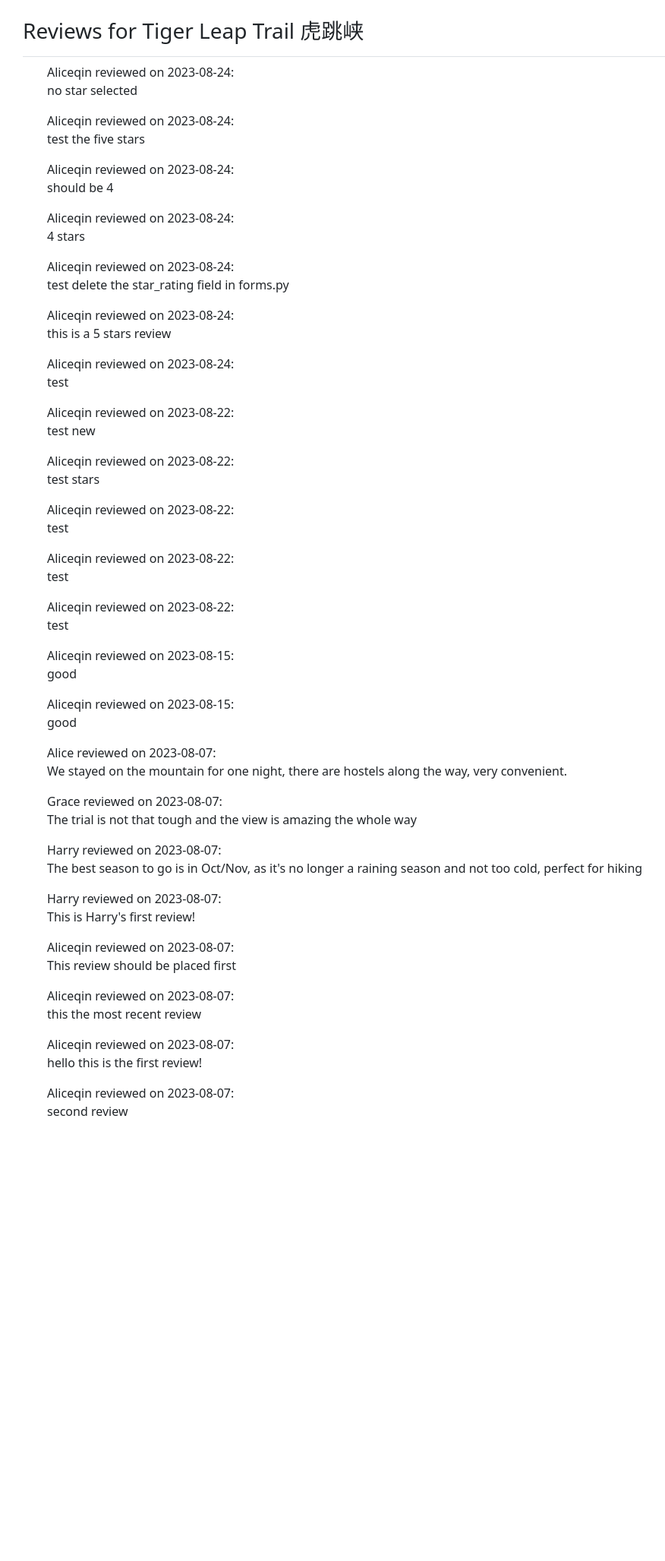
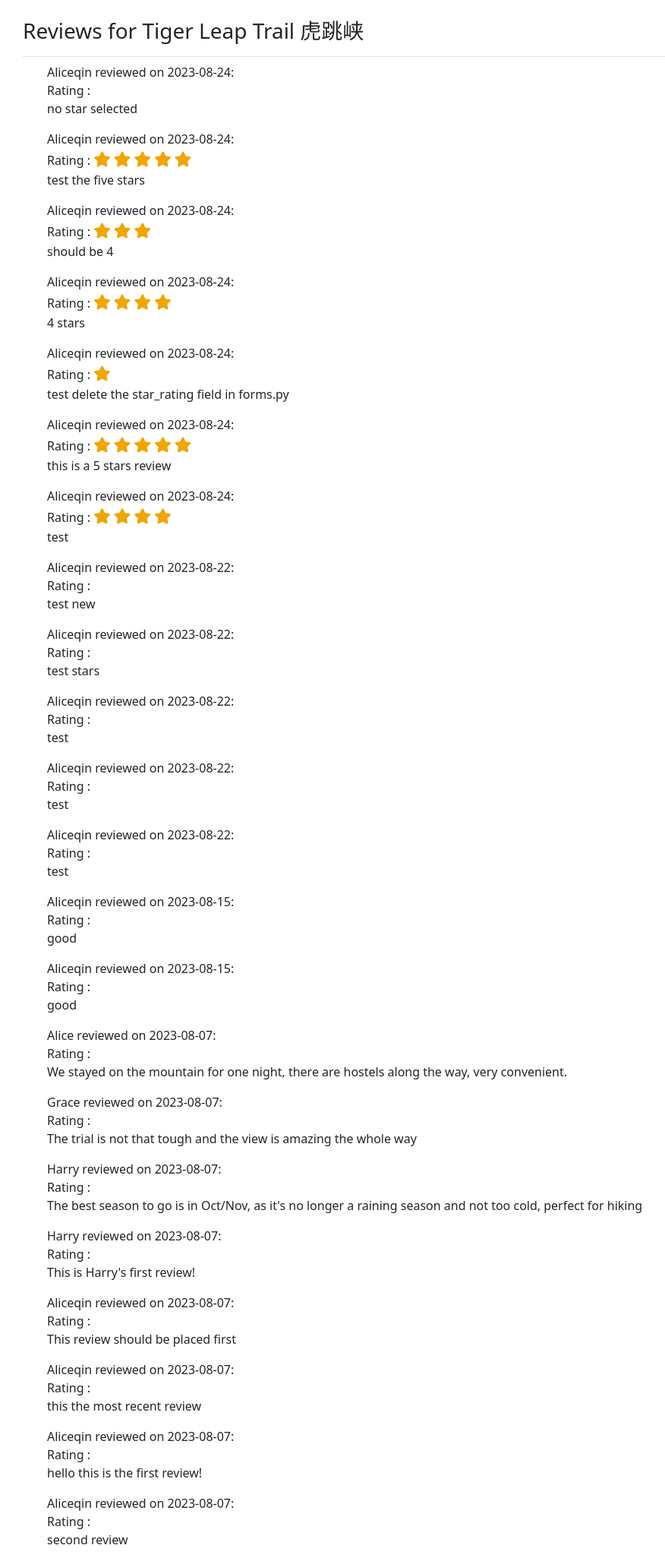
Before and after one commit to aliceKjQin/cityGuide, a Django app: page /trail_reviews/1 in a window 1280 px wide. Shown: the part 88-2143 px from the top of the page at 76% size, without its empty margins (52-928 px from the left). Before the commit the page ends 1557 px from the top, so only its background shows below. Run offline with Django 4.2, Linux system fonts and the light colour scheme; a user stored in the database is signed in; data comes from the database, SQL or seed files in the repository; some libraries are stand-ins or nearby versions.

Commit message:
added star rating to trail_reviews.html

```diff
--- a/lijiang_guide/templates/lijiang_guide/trail.html
+++ b/lijiang_guide/templates/lijiang_guide/trail.html
@@ -19,7 +19,7 @@
       {% for review in latest_reviews %}
         <li>
           <p>{{review.user.username|title }} reviewed on {{review.date|date:"Y-m-d" }}:
-            <p>
+            <br>
             Rating:
             <!-- refer to the custom tags defined in custom_tags.py as can't directly call range() in template -->
             {% for _ in review.star_rating|get_star_rating_range %}
@@ -27,7 +27,7 @@
               <i class="fas fa-star"></i>
               </span>
             {% endfor %}
-            </p>
+            <br>
             {{ review }}
           </p>
         </li>
--- a/lijiang_guide/templates/lijiang_guide/trail_reviews.html
+++ b/lijiang_guide/templates/lijiang_guide/trail_reviews.html
@@ -1,6 +1,7 @@
 {% extends 'lijiang_guide/base.html' %}
 {% load static %}
 {% load django_bootstrap5 %}
+{% load custom_tags %}
 
 {% block page_header %}
   <h3>Reviews for {{ trail }}</h3>
@@ -9,7 +10,18 @@
 {% block content %}
   <ul>
     {% for review in reviews %}
-      <li><p>{{ review.user.username|title }} reviewed on {{ review.date|date:"Y-m-d" }}:<br> {{ review.review }}</p></li>
+      <li>
+        <p>
+          {{ review.user.username|title }} reviewed on {{ review.date|date:"Y-m-d" }}:
+          <br>
+          Rating :
+            {% for _ in review.star_rating|get_star_rating_range %}
+              <span class="star filled"><i class="fas fa-star"></i></span>
+            {% endfor %}
+          <br>
+          {{ review.review }}
+        </p>
+      </li>
     {% empty %}
       <p>No reviews yet, be the first one!</p>
     {% endfor %}
```
Lines whose indentation alone changed are shown as unchanged.
